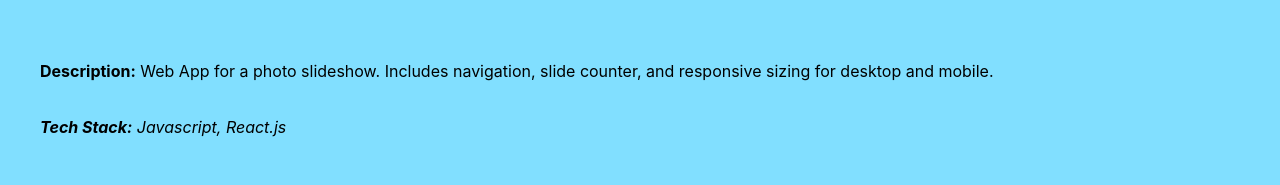
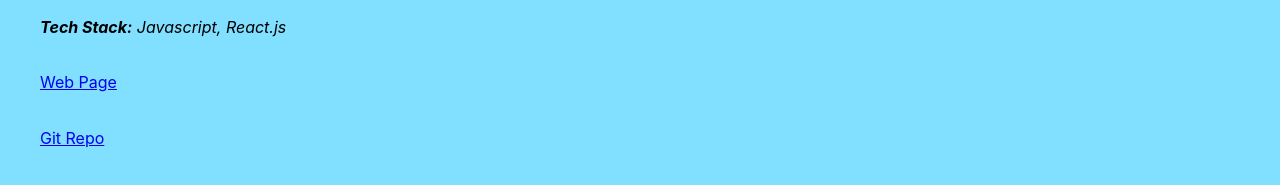
Before and after one commit to bcad2130/portfolio-react, a React (Create React App) app: page / in a window 1280 px wide. Both pictures are taken after a click on the element "Slideshow". Shown: the part 513-698 px from the top of the page. Built offline with nearby package versions, Linux system fonts and the light colour scheme.

Commit message:
Add web page and git repo links

```diff
--- a/src/components/detail_panel/index.jsx
+++ b/src/components/detail_panel/index.jsx
@@ -5,35 +5,47 @@ import {Panel, BG, P, Em} from './styles' //CloseWrapper,
 
 const DetailPanel = ({project, closePanel, state}) => {
 
-  // if (!project) return (<></>)
-
-  let detail = {}
+  const detail = {
+    description: "",
+    stack: "",
+    weblink: "",
+    gitlink: "",
+  }
 
   switch (project) {
     case 'bookclub':
       detail.description = "Web App for a book directory database. Includes Search tool with character matching on title and author, Favorites with persistent browser storage, and responsive animated detail panel."
       detail.stack = "Javascript, React.js, Styled Components, React Transition Group"
+      detail.weblink = "https://brett-book-club.netlify.app/"
+      detail.gitlink = "https://github.com/bcad2130/book-club/"
       break;
 
     case 'moody':
       detail.description = "Web App for a social media brand page. Includes Sign Up pop-up with input validation, Custom Colors adjustable via user selection, and animated jigsaw puzzle background based on pointer position."
       detail.stack = "Javascript, React.js, Styled Components, Formik, Yup"
+      detail.weblink = "https://brett-moody-blues.netlify.app/"
+      detail.gitlink = "https://github.com/bcad2130/moody-blues/"
       break;
 
     case 'slideshow':
       detail.description = "Web App for a photo slideshow. Includes navigation, slide counter, and responsive sizing for desktop and mobile."
       detail.stack = "Javascript, React.js"
+      detail.weblink = "https://brett-photo-slideshow.netlify.app/"
+      detail.gitlink = "https://github.com/bcad2130/photo-slideshow/"
       break;
 
     case 'purchasetix':
       detail.description = "Web App for a social media brand page (Alternate Variant). Includes shopping order form with price calculation, Custom Colors adjustable via user selection, and animated jigsaw puzzle background based on pointer position."
       detail.stack = "Javascript, React.js, Styled Components, Formik, Yup"
+      detail.weblink = "https://brett-moody-blues-purchase-tix.netlify.app/"
+      detail.gitlink = "https://github.com/bcad2130/moody-blues/tree/purchase-tix/"
       break;
 
     default:
       detail.description = ""
       detail.stack = ""
-      // console.log("Error: [DetailPanel] Project is not set");
+      detail.weblink = ""
+      detail.gitlink = ""
   }
 
   return (
@@ -54,9 +66,18 @@ const BookClubDetail = ({detail}) => {
 
   return (
     <>
-      <P><b>Description:</b> {detail.description}</P>
+      <P>
+        <b>Description:</b> {detail.description}
+      </P>
       <P>
         <Em><b>Tech Stack:</b> {detail.stack}</Em>
+      </P>
+      {/*<h4>Links</h4>*/}
+      <P>
+        <a href={detail.weblink}>Web Page</a>
+      </P>
+      <P>
+        <a href={detail.gitlink}>Git Repo</a>
       </P>
     </>
   )
--- a/src/components/detail_panel/styles.js
+++ b/src/components/detail_panel/styles.js
@@ -7,7 +7,7 @@ export const Panel = styled.article`
   // height: calc(100vh - 82px);
   // width: 660px;
   width: 100vw;
-  height: 300px;
+  height: 400px;
 
   position: fixed;
   z-index: 2;
--- a/src/components/projects/index.jsx
+++ b/src/components/projects/index.jsx
@@ -42,8 +42,3 @@ const Projects = ({pickProject}) => (
 )
 
 export default Projects
-
-        // <a href="https://brett-book-club.netlify.app/">
-        // <a href="https://brett-moody-blues.netlify.app/">
-        // <a href="https://brett-photo-slideshow.netlify.app/">
-        // <a href="https://brett-moody-blues-purchase-tix.netlify.app/">
```
